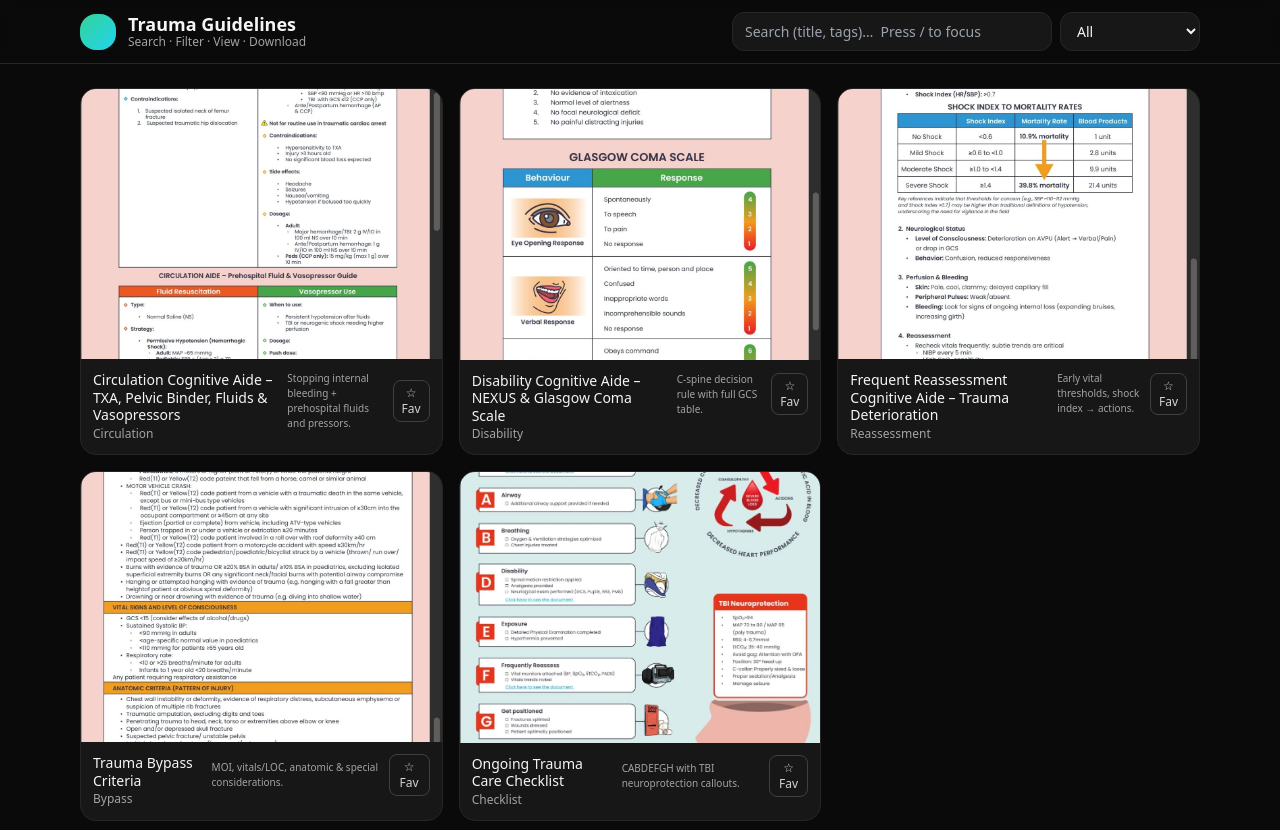
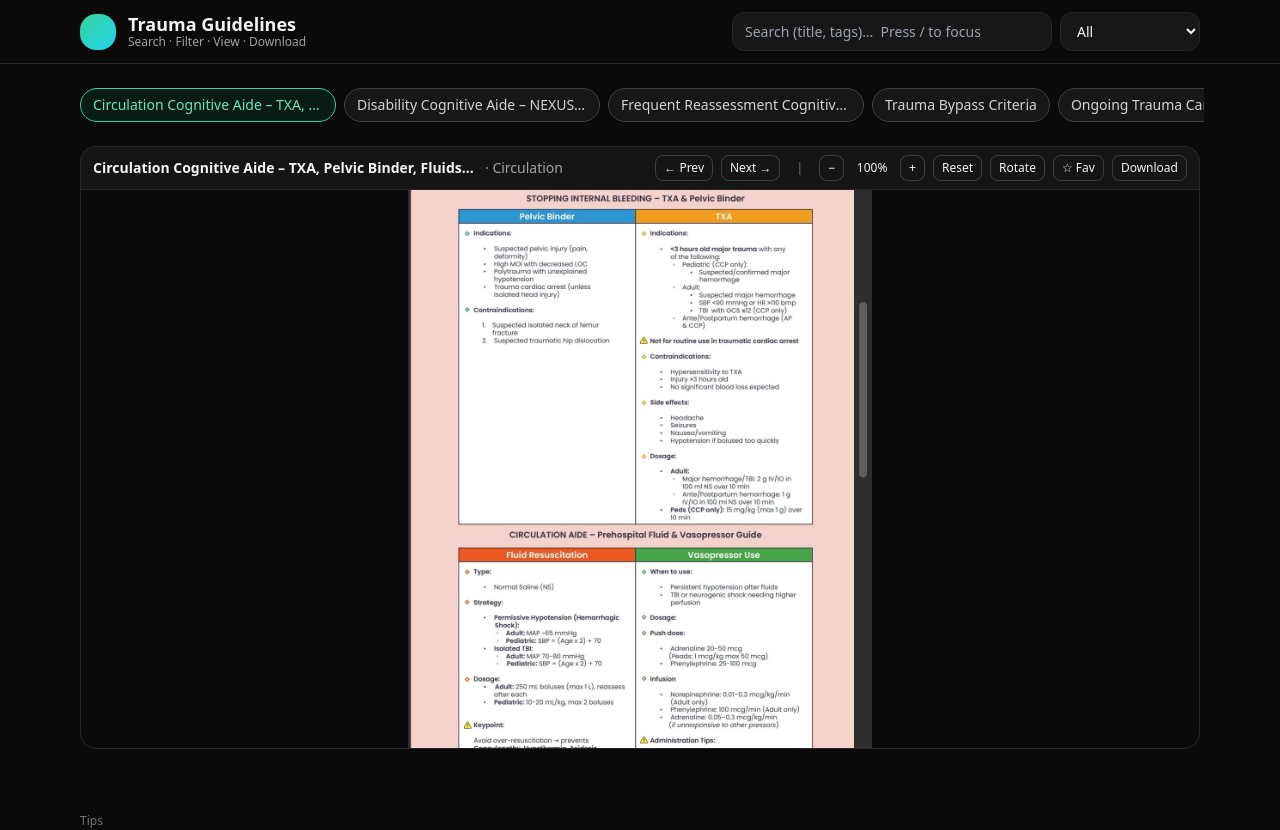
Before and after one commit to drixle03-dev/Trauma-guidelines, a Next.js app: page / in a window 1280 px wide. Shown: the top 830 px of the page. Built offline with nearby package versions, Linux system fonts and the light colour scheme.

Commit message:
feat(GuidelinesLibrary): add inline tabbed viewer; sync active item

```diff
--- a/components/GuidelinesLibrary.tsx
+++ b/components/GuidelinesLibrary.tsx
@@ -118,6 +118,21 @@ export default function GuidelinesLibrary({
       return inCategory && hay.includes(text);
     });
   }, [items, q, category]);
+
+  // Ensure an active item exists and stays in filtered set
+  useEffect(() => {
+    if (filtered.length === 0) {
+      if (active) setActive(null);
+      return;
+    }
+    if (!active) {
+      setActive(filtered[0]);
+      return;
+    }
+    if (!filtered.some((i) => i.id === active.id)) {
+      setActive(filtered[0] ?? null);
+    }
+  }, [filtered, active]);
 
   const open = (item: GuidelineItem) => {
     setActive(item);
@@ -256,84 +271,43 @@ export default function GuidelinesLibrary({
         </div>
       </header>
 
-      {/* Grid */}
+      {/* Tabs + Inline Viewer */}
       <main className="mx-auto max-w-6xl px-4 py-6">
         {filtered.length === 0 ? (
           <div className="text-neutral-400 text-sm">
             No results. Try a different search or category.
           </div>
         ) : (
-          <div className="grid grid-cols-1 sm:grid-cols-2 lg:grid-cols-3 gap-4">
+          <>
+            <div
+              role="tablist"
+              aria-label="Guidelines"
+              className="flex gap-2 overflow-x-auto pb-2 -mx-1 px-1"
+            >
               {filtered.map((item) => {
-              const fav = favorites.includes(item.id);
+                const isActive = active?.id === item.id;
                 return (
-                <article
+                  <button
                     key={item.id}
-                  className="group rounded-2xl border border-neutral-800 overflow-hidden bg-neutral-900"
+                    role="tab"
+                    aria-selected={isActive}
+                    onClick={() => open(item)}
+                    className={cls(
+                      "shrink-0 rounded-full border px-3 py-1.5 text-xs sm:text-sm transition truncate max-w-[16rem]",
+                      isActive
+                        ? "border-emerald-400 text-emerald-300 bg-emerald-500/10"
+                        : "border-neutral-700 text-neutral-300 bg-neutral-900 hover:border-neutral-500"
+                    )}
+                    title={item.title}
                   >
-                  <button
-                    onClick={() => open(item)}
-                    className="block w-full aspect-[4/3] overflow-hidden"
-                    aria-label={`Open ${item.title}`}
-                  >
-                    <img
-                      src={item.src}
-                      alt={item.title}
-                      className="h-full w-full object-cover transition scale-[1.01] group-hover:scale-105"
-                      loading="lazy"
-                    />
+                    {item.title}
                   </button>
-                  <div className="p-3 flex items-start justify-between gap-2">
-                    <div>
-                      <h3 className="text-sm font-medium leading-tight">
-                        {item.title}
-                      </h3>
-                      <p className="text-xs text-neutral-400 mt-0.5">
-                        {item.category}
-                      </p>
-                    </div>
-                    <div className="flex items-center gap-2">
-                      {item.note && (
-                        <span className="text-[10px] text-neutral-400 hidden sm:inline">
-                          {item.note}
-                        </span>
-                      )}
-                      <button
-                        onClick={() => toggleFav(item.id)}
-                        className={cls(
-                          "rounded-lg border px-2 py-1 text-xs transition",
-                          fav
-                            ? "border-emerald-400 text-emerald-300"
-                            : "border-neutral-700 text-neutral-300 hover:border-neutral-500"
-                        )}
-                        aria-pressed={fav}
-                        aria-label={fav ? "Remove from favorites" : "Add to favorites"}
-                      >
-                        {fav ? "★ Fav" : "☆ Fav"}
-                      </button>
-                    </div>
-                  </div>
-                </article>
                 );
               })}
             </div>
-        )}
-      </main>
 
-      {/* Modal */}
             {active && (
-        <div
-          className="fixed inset-0 z-50 grid place-items-center bg-black/80 p-4"
-          role="dialog"
-          aria-modal="true"
-        >
-          <button
-            className="absolute inset-0 cursor-zoom-out"
-            onClick={() => setActive(null)}
-            aria-label="Close overlay"
-          />
-
-          <div className="relative z-10 w-full max-w-6xl">
+              <div className="mt-4">
                 {/* Toolbar */}
                 <div className="flex flex-wrap items-center justify-between gap-2 rounded-t-2xl bg-neutral-900/90 border border-b-0 border-neutral-800 px-3 py-2">
                   <div className="flex items-center gap-2 text-sm">
@@ -390,9 +364,6 @@ export default function GuidelinesLibrary({
                     <button onClick={downloadActive} className="rounded-lg border border-neutral-700 px-2 py-1">
                       Download
                     </button>
-                <button onClick={() => setActive(null)} className="rounded-lg border border-neutral-700 px-2 py-1">
-                  Close ✕
-                </button>
                   </div>
                 </div>
 
@@ -424,8 +395,12 @@ export default function GuidelinesLibrary({
                   </div>
                 </div>
               </div>
-        </div>
             )}
+          </>
+        )}
+      </main>
+
+      {/* Modal removed in favor of inline tab viewer */}
 
       {/* Footer */}
       <footer className="mx-auto max-w-6xl px-4 py-10 text-xs text-neutral-500">
```
Lines whose indentation alone changed are shown as unchanged.
